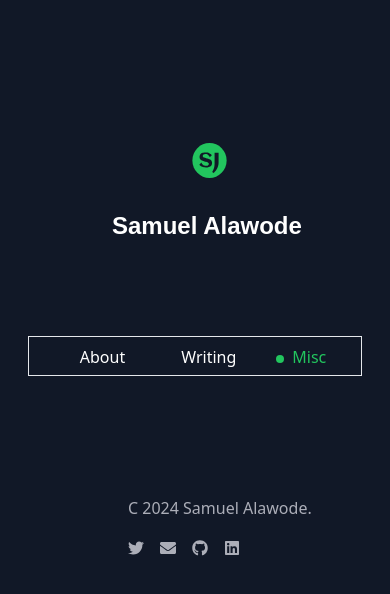
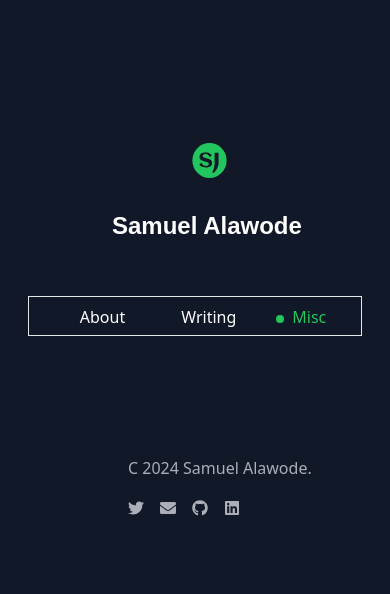
Before and after one commit to SamuelBriggs/Jojosammy, a React (Create React App) app: page /misc in a window 390 px wide. Shown: the top 594 px of the page. Built offline with nearby package versions, Linux system fonts and the light colour scheme; the HTML template or start-up script is replaced by a standard one.

Commit message:
Mobile responsiveness in progress

```diff
--- a/src/pages/Misc.jsx
+++ b/src/pages/Misc.jsx
@@ -17,7 +17,7 @@ const Misc = () => {
 
         <div className='flex flex-row custom:flex-col mt-20 custom:-ml-40
         custom:justify-center custom2:flex-col custom2:-ml-40 custom2:justify-center
-        custom3:flex-col custom3:-ml-40 custom3:justify-center'>
+        custom3:flex-col custom3:-ml-40 custom3:justify-center custom3:mt-10'>
         <div className="mb-2 custom:flex custom:flex-row custom2:flex custom2:flex-row
         custom3:flex custom3:flex-row">
           <ul className="flex flex-col w-full h-full custom:h-12 custom:pt-2 custom:border custom:mr-7
```
